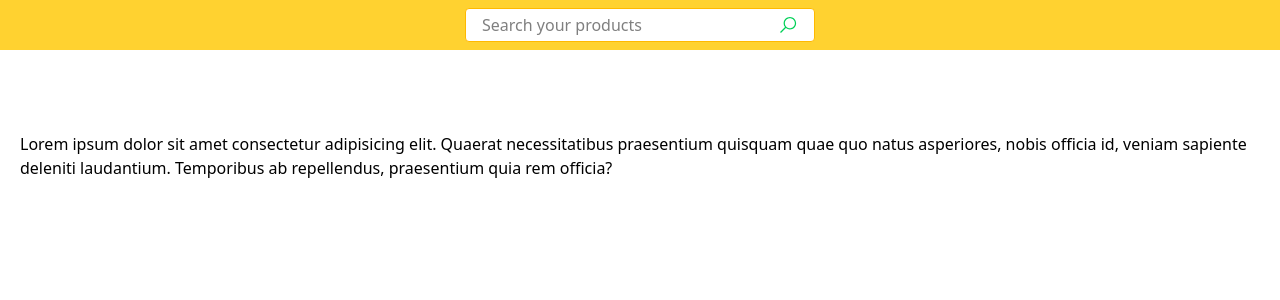
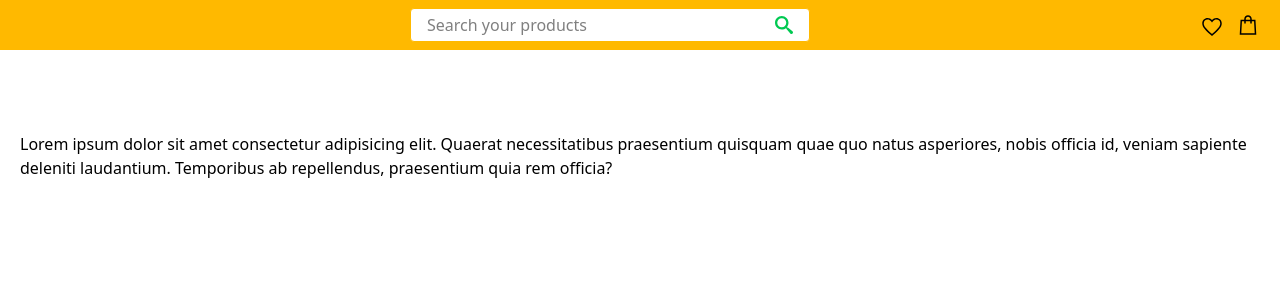
Before and after one commit to jahidulkanchan/eBazar, a React (Vite) app in the folder client-site/: page / in a window 1280 px wide. Shown: the top 300 px of the page. Built offline with nearby package versions, Linux system fonts and the light colour scheme.

Commit message:
shoping part added

```diff
--- a/client-site/src/components/navbar/Navbar.jsx
+++ b/client-site/src/components/navbar/Navbar.jsx
@@ -1,15 +1,17 @@
-import React, { useState, useEffect } from "react";
-import { FaUser } from "react-icons/fa";
+import { useEffect, useState } from "react";
+import { FaRegHeart, FaUser } from "react-icons/fa";
 import { FaBarsStaggered, FaRegCircleUser } from "react-icons/fa6";
-import { LiaSearchSolid } from "react-icons/lia";
 import { Link } from "react-router-dom";
 import SearchBar from "../../shared/SearchBar";
+import { RxCross2 } from "react-icons/rx";
+import { LiaShoppingBagSolid } from "react-icons/lia";
+import { IoMdHeartEmpty } from "react-icons/io";
 
 const Navbar = () => {
-  const [ishidden,setIshidden] = useState(true)
+  const [isHidden, setIsHidden] = useState(true);
   const [show, setShow] = useState(true);
 
-  console.log(ishidden)
+  console.log(isHidden)
 
   let lastScrollY = 0;
   useEffect(() => {
@@ -35,7 +37,10 @@ const Navbar = () => {
          <Link to='/'> <img className="logo w-[80px] md:w-[100px]" src="/logo.png" alt="Logo" /></Link>
         </div>
         {/* our menu items */}
-        <div  className={`${ishidden? '-right-[200px]' : 'right-[0px]'} absolute duration-200 md:static top-[50px] bg-white md:bg-transparent  px-5 md:px-0 py-8 md:py-0`}>
+        <div  className={`${isHidden? '-right-[200px]' : 'right-[0px]'} absolute duration-200 md:static top-[50px] bg-white md:bg-transparent  px-5 md:px-0 py-8 md:py-0`}>
+        <div className="relative -right-2 -top-5 block md:hidden">
+            <div onClick={()=>setIsHidden(!isHidden)} className="cancel-btn cursor-pointer text-2xl w-fit absolute right-0 top-0"><RxCross2 /></div>
+            </div>
           <ul className="flex flex-col md:flex-row md:items-center justify-center gap-5 md:gap-8">
             <li className="relative group w-fit"><span className="absolute w-[8px] group-hover:w-full duration-200 h-[2px] bg-amber-400 bottom-0"></span><Link to='/food'>Food</Link></li>
             <li className="relative group w-fit"><span className="absolute w-[8px] group-hover:w-full duration-200 h-[2px] bg-amber-400 bottom-0"></span><Link to='/gadget'>Gadget</Link> </li>
@@ -44,20 +49,27 @@ const Navbar = () => {
           </ul>
         </div>
         <div className="user-info hidden md:block">
-        <Link to='/signin' className="px-3 bg-white rounded flex items-center gap-1.5 border-amber-400 text-primary py-1 border">
-          <FaUser /> Sign In
+        <Link to='/signin' className="px-3 bg-white rounded flex items-center gap-1.5 border-amber-400 py-1 border">
+          <FaUser className="text-amber-400" /> <span>Sign In</span>
         </Link>
         </div>
         <div className="flex md:hidden items-center gap-4">
-          <div className="text-2xl text-amber-400 md:hidden"><FaRegCircleUser /></div>
+          <div className="relative md:hidden">
+            <Link to='/signin'><span className="group text-2xl text-amber-500"><FaRegCircleUser /></span></Link>
+          </div>
         {/* Hambarger icon */}
-        <div onClick={()=>setIshidden(!ishidden)} className={`${ishidden? '' : 'text-amber-400'} bar-icon cursor-pointer text-xl`}>
+        <div onClick={()=>setIsHidden(!isHidden)} className={`${isHidden? '' : 'text-amber-500'} bar-icon cursor-pointer text-xl`}>
         <FaBarsStaggered />
         </div>
         </div>
       </div>
-      <div className="min-h-[50px] flex justify-center items-center bg-amber-300">
-      <SearchBar/>
+      <div className="min-h-[50px] container mx-auto px-1.5 md:px-5 flex justify-between items-center bg-amber-400">
+        <div className="hidden md:block"></div>
+        <SearchBar/>
+        <div className="shopping-info flex items-center gap-2 md:gap-3">
+          <Link to='/' className="text-2xl mt-1"><IoMdHeartEmpty /></Link>
+          <Link to='/' className="text-2xl"><LiaShoppingBagSolid /></Link>
+        </div>
       </div>
     </nav>
    </>
--- a/client-site/src/shared/SearchBar.jsx
+++ b/client-site/src/shared/SearchBar.jsx
@@ -1,10 +1,11 @@
 import React, { useState } from 'react';
-import { LiaSearchSolid } from 'react-icons/lia';
+import { ImSearch } from 'react-icons/im';
+
 const SearchBar = () => {
   const [query, setQuery] = useState("");
   return (
     <>
-      <div className="search-bar w-[250px] md:w-[350px] bg-white border-amber-400 rounded px-4 flex justify-center items-center gap-1.5 border">
+      <div className="search-bar max-w-[280px] md:min-w-[400px] bg-white border-amber-400 rounded px-4 flex justify-between items-center gap-1.5 border">
           <input
             type="text"
             placeholder="Search your products"
@@ -12,7 +13,7 @@ const SearchBar = () => {
             value={query}
             onChange={(e) => setQuery(e.target.value)}
           />
-          <LiaSearchSolid className="font-medium text-primary text-xl" />
+          <span className="text-green-500 text-lg"><ImSearch /></span>
       </div>
     </>
   );
```
Also changed, not shown: client-site/stack.txt (added).
